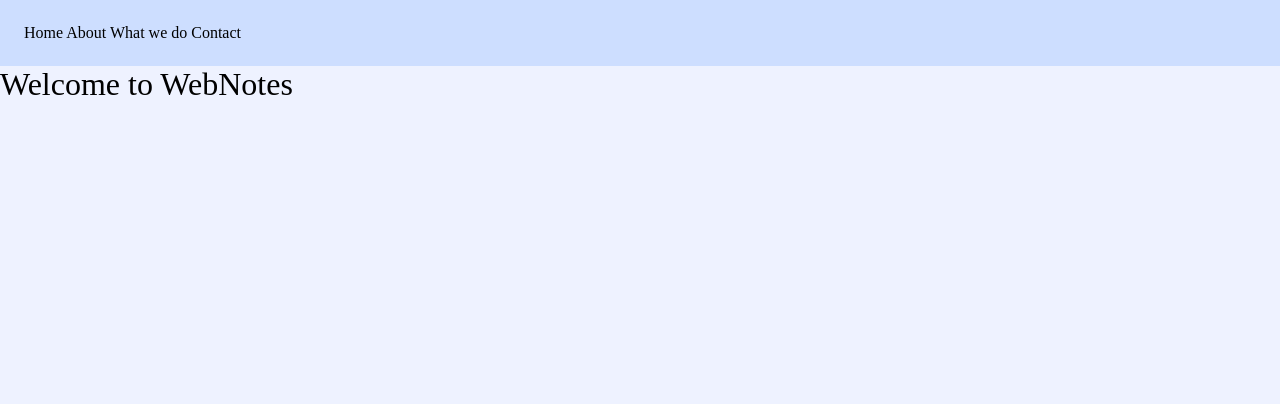
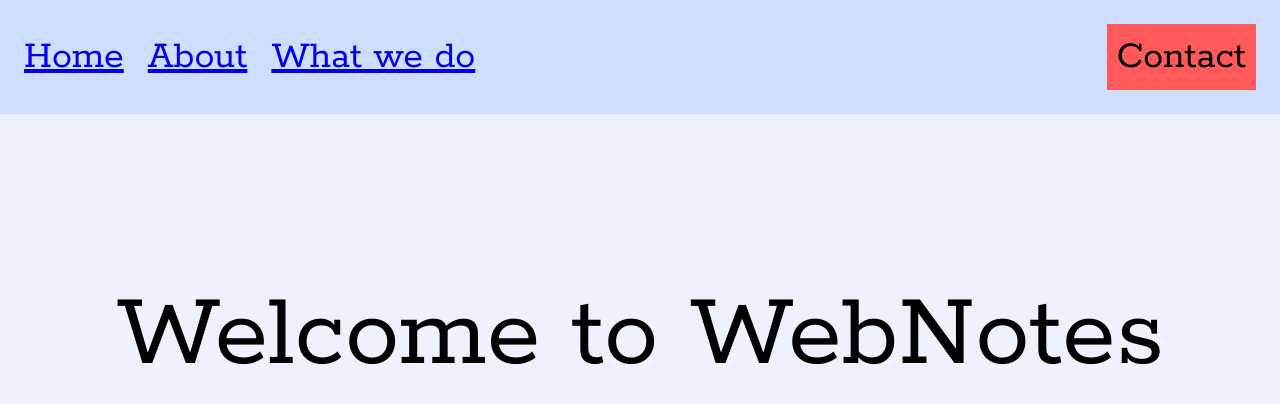
Before and after one commit to H12M54AM/Webnotes-site, a plain HTML site: page home/index.html in a window 1280 px wide. Drawn offline with Linux system fonts and the light colour scheme.

Commit message:
Edited both index and styles
I have given the css file more colour and used flex box for the navbar. Changed the words for links

```diff
--- a/home/index.html
+++ b/home/index.html
@@ -10,17 +10,18 @@
     </head>
     <body>
         <header>
-            <div class="navigation-background">
+            <nav class="navigation-background">
                 <div class="navigation">
-                    Home
-                    About
-                    What we do
-                    Contact
+                    <ul><li><a href="#">Home</a></li></ul>
+                    <ul><li><a href="#">About</a></li></ul>
+                    <ul><li><a href="#">What we do</a></li></ul>
                 </div>
-            </div>
+                <a class="Contact" href="#"><button>Contact</button></a>
+            </nav>
         </header>
         <div class="greetings">
-            Welcome to WebNotes
+            Welcome to
+            WebNotes
         </div>
     </body>
 </html>
--- a/home/style.css
+++ b/home/style.css
@@ -1,3 +1,5 @@
+@import url('https://fonts.googleapis.com/css2?family=Rokkitt&display=swap');
+
 * {
     margin: 0;
     padding: 0;
@@ -7,12 +9,41 @@ body {
     background-color: #EEF2FF;
 }
 
+/*      Navigation     */
+
 .navigation-background {
     background-color: #CDDEFF;
     padding: 1.5rem;
 }
+ul, button, .greetings {
+    font-family: 'Rokkitt', serif;
+    font-weight: 400;
+}
 
+ul, li, button {
+    font-size: 40px;
+}
+li, ul {
+    list-style: none;
+    display: inline-block;
+    text-decoration: none;
+    margin-right: 10px;
+}
+button {
+    background-color: #FF5959;
+    border: none;
+    padding: 10px;
+}
+
+nav {
+    display: flex;
+    justify-content: space-between;
+    align-items: center;
+}
+
+/*      Body        */
 .greetings {
-    margin: auto;
-    font-size: xx-large;
+    margin-top: 10rem;
+    font-size: 109px;
+    text-align: center;
 }
```
Also changed, not shown: 1 other file.
